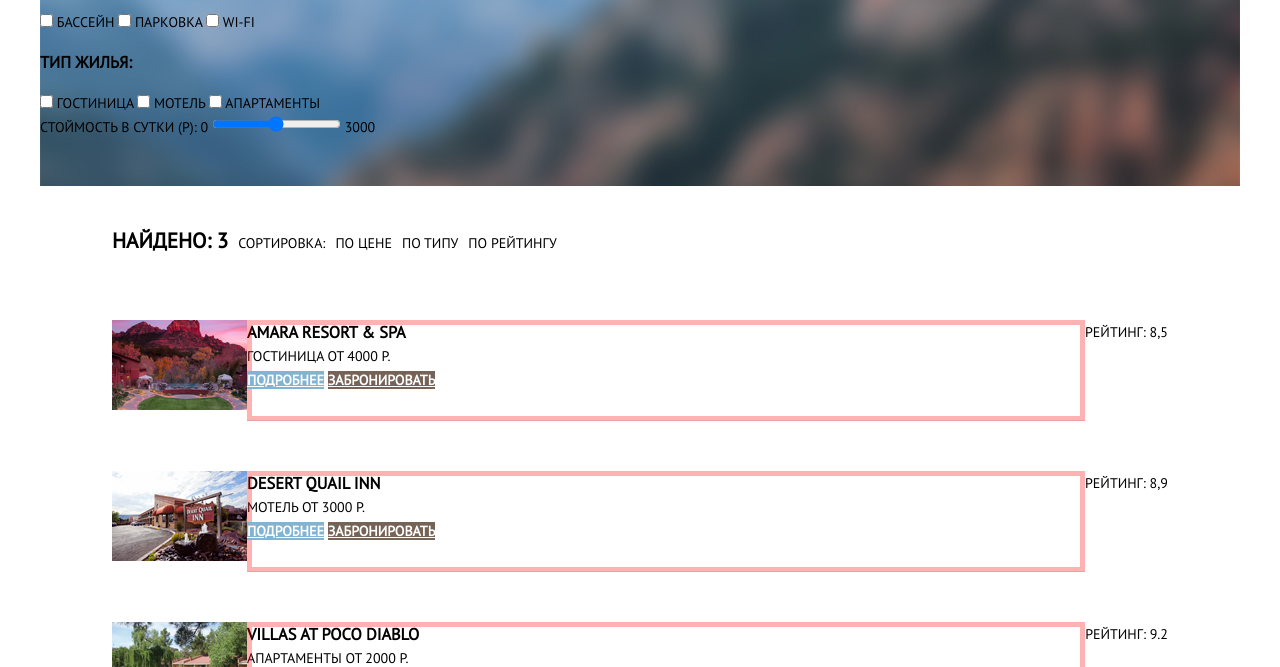
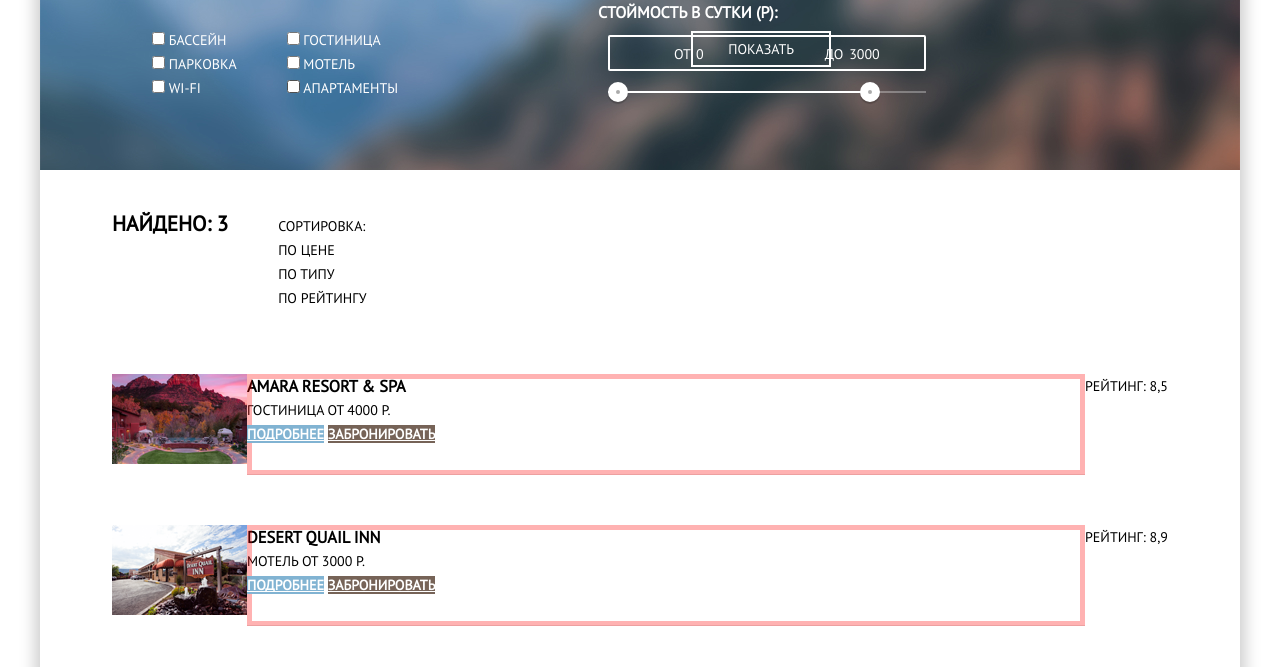
Before and after one commit to GuMJIu/1144221-sedona-29, a plain HTML site: page catalog.html in a window 1280 px wide. Shown: the part 103-770 px from the top of the page. Drawn offline with Linux system fonts and the light colour scheme.

Commit message:
не выходит с каталогом

```diff
--- a/catalog.html
+++ b/catalog.html
@@ -12,6 +12,7 @@
 </head>
 
 <body class="page-body inner-page">
+  <div class="container">
     <header>
 <nav class="main-header">
     <ul class="site-navigation">
@@ -23,34 +24,64 @@
 
     <div class="header-logo">
       <a>
-   <img src=img/logo.png width=138 height=70 alt="Логотип">
+   <img src="img/logo.png" width="138" height="70" alt="Логотип">
   </a>
       </div>
     </nav>
+    </header>
        <main>
-        <section class="filtr checkbox">
-    <div>
-          <h3>Инфраструктура:</h3>
-            <input type="checkbox" name="question-one" value="Бассейн" id="checkbox01">
-        <label for="checkbox01">Бассейн</label>
-        <input type="checkbox" name="question-one" value="Парковка" id="checkbox02">
-        <label for="checkbox02">Парковка</label>
-        <input type="checkbox" name="question-one" value="Wi-Fi" id="checkbox03">
-        <label for="checkbox03">Wi-Fi</label>
+        <section class="choice">
+          <form class="choice-form" action="#" method="GET">
+    <div class="Infrastructure">
+        <h3>Инфраструктура:</h3>
+          <ul class="filter-chech">
+        <li>
+        <input class="filter-input-checkbox" type="checkbox" name="Бассейн" id="Pool">
+          <label for="Pool">Бассейн</label>
+        </li>
+        <li>
+        <input class="filter-input-checkbox" type="checkbox" name="Парковка" id="Parking">
+          <label for="Parking">Парковка</label>
+        </li>
+        <li>
+        <input class="filter-input-checkbox" type="checkbox" name="Wi-Fi" id="Wi-Fi">
+          <label for="Wi-Fi">Wi-Fi</label>
+        </li>
+        </ul>
         </div>
-        <div>
+        <div class="Type-of-housing">
         <h3>Тип жилья: </h3>
-
-        <input type="checkbox" name="question-one" value="Гостиница" id="checkbox04">
-        <label for="checkbox04">Гостиница</label>
-        <input type="checkbox" name="question-one" value="Мотель" id="checkbox05">
-        <label for="checkbox05">Мотель</label>
-        <input type="checkbox" name="question-one" value="Апартаменты" id="checkbox06">
-        <label for="checkbox06">Апартаменты</label>
+        <ul>
+          <li>
+        <input class="filter-input-checkbox" type="checkbox" name="hotel" id="hotel">
+        <label for="hotel">Гостиница</label>
+        </li>
+        <li>
+        <input class="filter-input-checkbox" type="checkbox" name="Motel" id="Motel">
+        <label for="Motel">Мотель</label>
+        </li>
+        <li>
+        <input class="filter-input-checkbox" type="checkbox" name="Apartamenty"  id="Apartamenty">
+        <label for="Apartamenty">Апартаменты</label>
+          </li>
+        </ul>
         </div>
-        <div class="half-width">
-            <label for="moneycount">Стоймость в сутки (Р):</label>
-            0 <input type="range" id="moneycount" name="moneycount" min="0" max="3000"> 3000
+        <div class="cost-filter">
+            <div class="cost-filter-title">
+              <label>Стоймость в сутки (Р):</label>
+            </div>
+            <div class="cost-control">
+              <label class="cost-from"> ОТ <input type="text" id="from-value" value="0" name="from"></label>
+              <Label class="cost-to"> ДО <input type="text" id="to-value" value="3000" name="to"></Label>
+          </div>
+          <div class="cost-range">
+            <div class="scale">
+              <div class="bar"></div>
+              </div>
+            <div class="range-toggle range-toggle-min"></div>
+            <div class="range-toggle range-toggle-max"></div>
+            </div>
+            <button type="button" name="show">Показать</button>
           </div>
     </section>
     <section>
@@ -58,18 +89,19 @@
         <section class="filters">
           <h2 class="found">Найдено: 3</h2>
          <!-- <form class="filter">-->
-           <p>Сортировка:</p>
-           <p>По цене</p>
-           <p>По типу</p>
-           <p>По рейтингу</p>
-
+           <ul>
+           <li>Сортировка:</li>
+           <li>По цене</li>
+           <li>По типу</li>
+           <li>По рейтингу</li>
+          </ul>
           </section>
         <section class="hotel">
             <h2 hidden class="catalog-list">Список Гостиниц</h2>
             <ul class="catalog-hotel">
                 <li class="catalog-item">
                   <a href="#">
-                        <img src=img/amara.png width=135 height=90 alt="Amara Resort & Spa"></a>
+                        <img src="img/amara.png" width="135" height="90" alt="Amara Resort & Spa"></a>
                       <div class="description">
                         <h3 class="hotel-name">Amara Resort & Spa</h3>
                         <p class="catalog-category"> гостиница от 4000 Р. </p>
@@ -82,7 +114,7 @@
                   </li>
                 <li class="catalog-item">
                   <a href="#">
-                      <img src=img/desert.png width=135 height=90 alt="Desert Quail Inn">
+                      <img src="img/desert.png" width="135" height="90" alt="Desert Quail Inn">
                     </a>
                     <div class="description">
                         <h3 class="hotel-name">Desert Quail Inn</h3>
@@ -96,7 +128,7 @@
               </li>
                 <li class="catalog-item">
                   <a href="#">
-                      <img src=img/villas.png width=135 height=90 alt="Villas at Poco Diablo">
+                      <img src="img/villas.png" width="135" height="90" alt="Villas at Poco Diablo">
                     </a>
                     <div class="description">
                         <h3 class="hotel-name">Villas at Poco Diablo</h3>
@@ -119,7 +151,7 @@
        <footer class="main-footer">
         <div class="contacts">
           <p>#visitsedona</p>
-          <h2>ТЕЛ: +7(495) 666-01-66
+          <h2>ТЕЛ: +7(495) 666-01-66</h2>
         </div>
         <div class="footer-social">
              <ul>
@@ -149,11 +181,10 @@
             </li>
           </ul>
         </div>
-        <div>
+        <div class="copyright">
           Website by:
           <a class="footer-copyright" href="https://htmlacademy.ru">
-          <img src="img/logo-htmlacademy.svg" width=115 height=41 alt="HTML Лого"></a>
+          <img src="img/logo-htmlacademy.svg" width="115" height="41" alt="HTML Лого"></a>
             </div>
     </footer>
-
->
+  </div>
--- a/css/style.css
+++ b/css/style.css
@@ -86,15 +86,12 @@ body
   left: 50%;
   margin-left: -69px;
 }
-.div
-{
-  display: block;
-}
 
 .site-navigation
 {
     display: flex;
     margin: 0;
+    padding-left: 0;
     padding-top: 13px;
     padding-bottom: 17px;
     line-height: 26px;
@@ -120,7 +117,7 @@ body
 
 .site-navigation li:nth-child(2)
 {
-  margin-right: 240px;
+  margin-right: 269px;
   text-align: center;
 }
 .site-navigation li:nth-child(3)
@@ -198,13 +195,143 @@ line-height: 26px;
   background: var(--basic-light-blue)
 }
 
-.filtr
+.choice-form
+{
+  display: flex;
+  width: 1055px;
+  align-items: center;
+  padding: 0 72px;
+  padding-top: 26px;
+  padding-bottom: 7px;
+  width: 1056px;
+}
+/*
+.filter-input-checkbox:hover + label,
+.filter-input-checkbox:focus + label {
+  color: var(--special);
+}*/
+.filter-input-checkbox + label::before
+{
+  content: "";
+  position: absolute;
+  left: -42px;
+  top: 0;
+  width: 16px;
+  height: 16px;
+  border: 2px solid var(--basic-white);
+}
+.Infrastructure h3, .Type-of-housing h3
+{
+  font-size: 16px;
+  font-weight: bold;
+  margin-top: 0px;
+  margin-bottom: 25px;
+}
+.choice
 {
   background-image: url('../img/background.jpg');
   width: 1200px;
   height: 217px;
+  display: flex;
+  display: block;
+  flex-grow: 1;
+  color: var(--basic-white);
 }
 
+.cost-filter-title
+{
+  margin-bottom: 11px;
+  font-size: 16px;
+  font-weight: bold;
+}
+.cost-filter
+{
+  position: relative;
+  box-sizing: border-box;
+  width: 528px;
+  padding-left: 200px;
+  display: block;
+}
+.cost-control
+{
+  position: relative;
+  margin-bottom: 20px;
+  margin-left: 10px;
+  border: 2px solid #ffffff;
+  border-radius: 2px;
+  height: 32px;
+}
+
+.cost-control input
+{
+  width: 50px;
+    color: inherit;
+    font: inherit;
+    border: none;
+    background: none;
+    line-height: 32px;
+}
+.cost-control .cost-from
+ {
+  padding-left: 64px;
+}
+.cost-control label
+{
+  display: inline-block;
+  vertical-align: middle;
+  height: 34px;
+  width: 90px;
+}
+.cost-control .cost-to
+{
+  padding-left: 57px;
+}
+.cost-range
+{
+  position: relative;
+}
+.cost-range .scale
+{
+  height: 2px;
+  margin-left: 10px;
+  background: rgba(255, 255, 255, 0.3);
+}
+.cost-range .bar
+{
+  width: 80%;
+  height: 2px;
+  background: #ffffff;
+}
+.range-toggle
+{
+  position: absolute;
+  top: -9px;
+  left: 10px;
+  width: 4px;
+  height: 4px;
+  cursor: pointer;
+  border: 8px solid #ffffff;
+  border-radius: 50%;
+  background: #ababab;
+  box-shadow: 0 2px 1px 0 rgba(0, 1, 1, 0.2);
+}
+.range-toggle-max
+{
+  left: 80%;
+}
+.choice-form button
+{
+  position: absolute;
+  right: 95px;
+  bottom: 26px;
+  padding: 6px 35px;
+  text-transform: uppercase;
+  color: #ffffff;
+  border: 2px solid #ffffff;
+  background: none;
+  font-size: 14px;
+  line-height: 20px;
+}
 .offer
 {
     text-align: center;
@@ -242,14 +369,16 @@ line-height: 26px;
 .advantages
 {
   padding: 0;
-
+  text-align: center;
 }
 .list
 {
-  display: flex;
+  display: grid;
+  grid-template-columns: 1fr 1fr 1fr;
   margin: 0;
   padding: 0;
   list-style: none;
+
 }
 
 .item
@@ -257,7 +386,6 @@ line-height: 26px;
   padding-top: 58px;
   padding-bottom: 67px;
   text-align: center;
-
 }
 
 .advantages-small
@@ -394,13 +522,14 @@ line-height: 26px;
 {
   text-align: center;
 }
+
 .main-footer
 {
   outline: 5px solid rgba(255, 0, 0, 0.7);
   outline-offset: -5px;
   display: grid;
   grid-template-columns: 1fr 1fr 1fr;
-  text-align:  center;
+  text-align: center;
   max-height: 120px;
 
   }
@@ -414,8 +543,7 @@ li
   display: flex;
   flex-direction: row;
   max-width: 200px;
-  margin-top: 49px;
-  text-align: center;
+  align-items: center;
 }
 
 .contacts
@@ -425,7 +553,7 @@ li
 }
 .footer-social
 {
-   text-align: center;
+  align-items: center;
   margin-top: 36px;
   }
 .footer-social ul
```
Also changed, not shown: index.html (+12 -12 lines).
